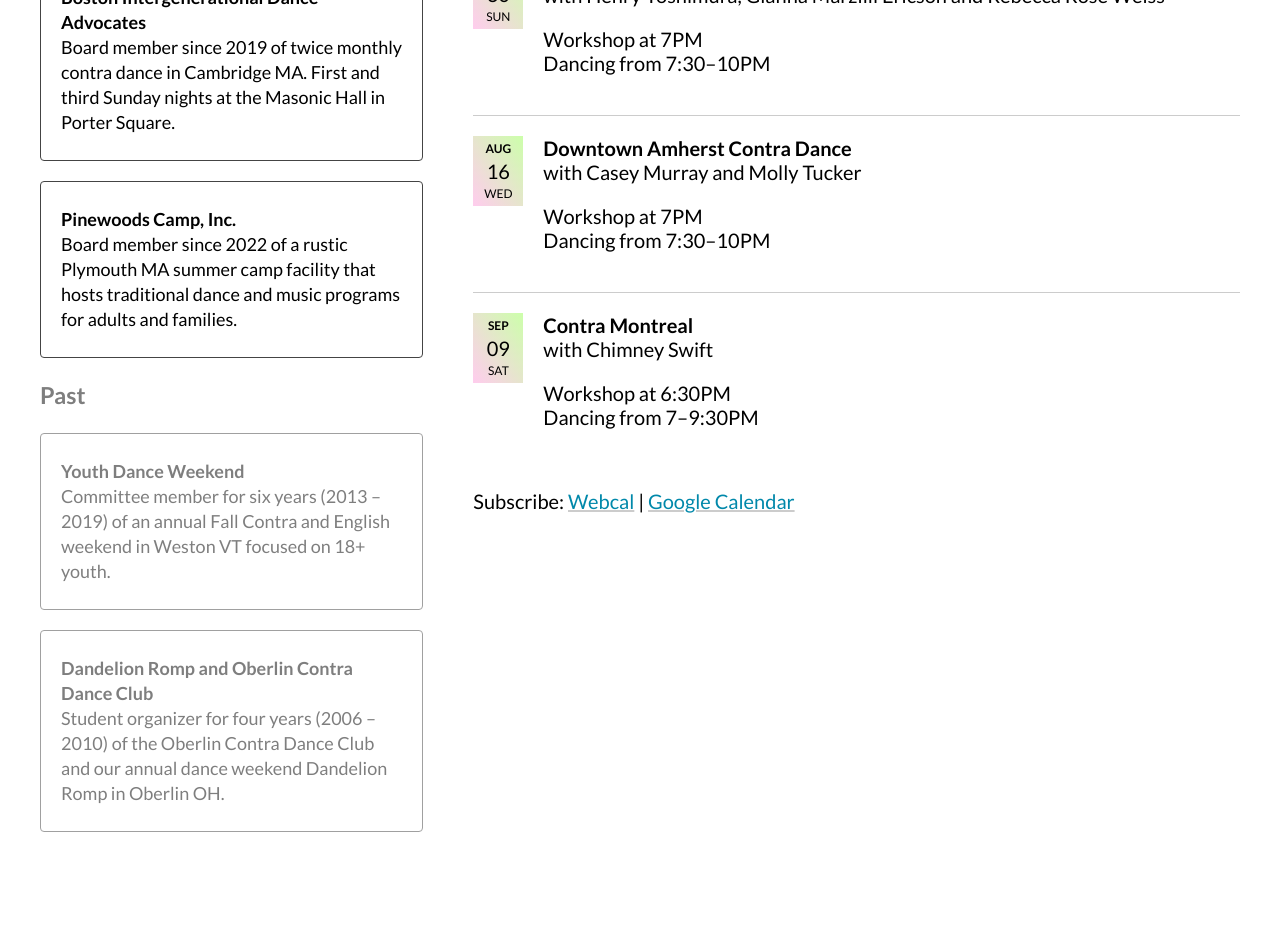
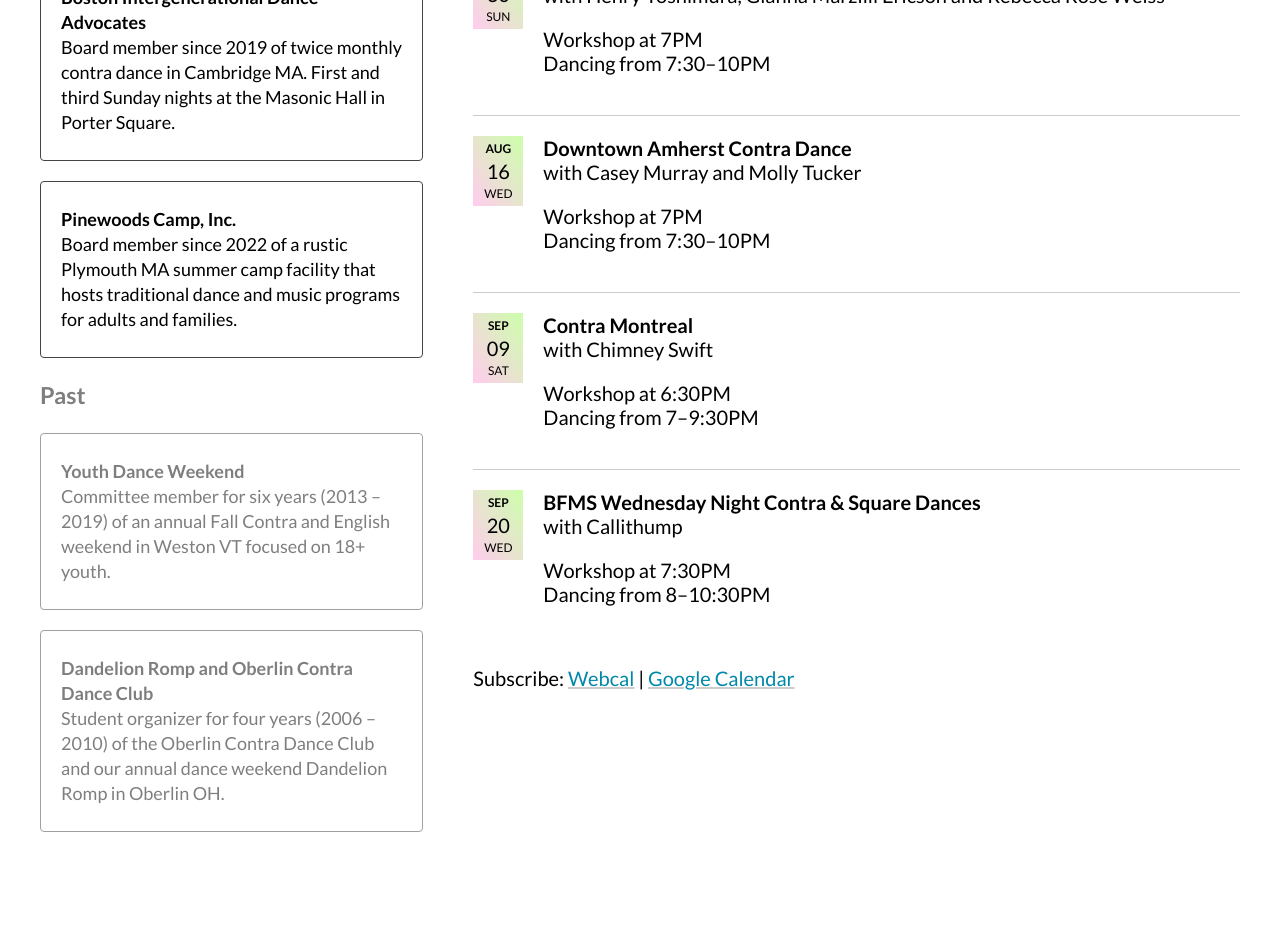
Before and after one commit to harrislapiroff/chromamine.com, a Jekyll site: the page built from contra/index.html, in a window 1280 px wide. Shown: the part 406-1358 px from the top of the page. Built offline with Jekyll 4.4.1, drawn with Linux system fonts in a browser that asks for light colours.

Commit message:
add bfms gig

```diff
--- a/_data/contra/caller.yml
+++ b/_data/contra/caller.yml
@@ -35,5 +35,17 @@
       Dancing from 7–9:30PM
     url: https://www.contramontreal.org/
 
+  - name: BFMS Wednesday Night Contra & Square Dances
+    date: 2023-09-20T19:30-04:00
+    date_end: 2023-09-20T22:30-04:00
+    tzid: America/New_York
+    band: Callithump
+    street:  2200 St. Paul Street
+    city: Baltimore MD
+    description: |+
+      Workshop at 7:30PM
+      Dancing from 8–10:30PM
+    url: https://www.bfms.org/squarecontra.php
+
 
 past:
```
